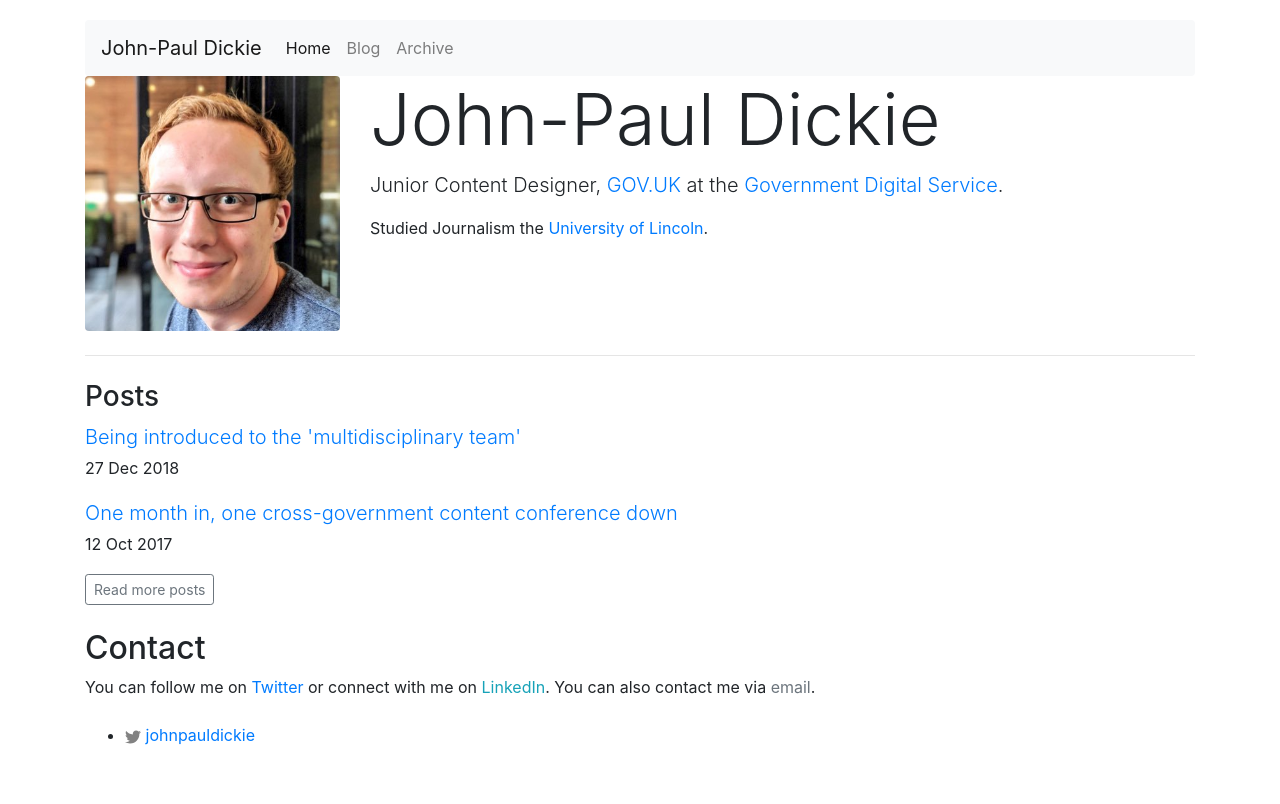
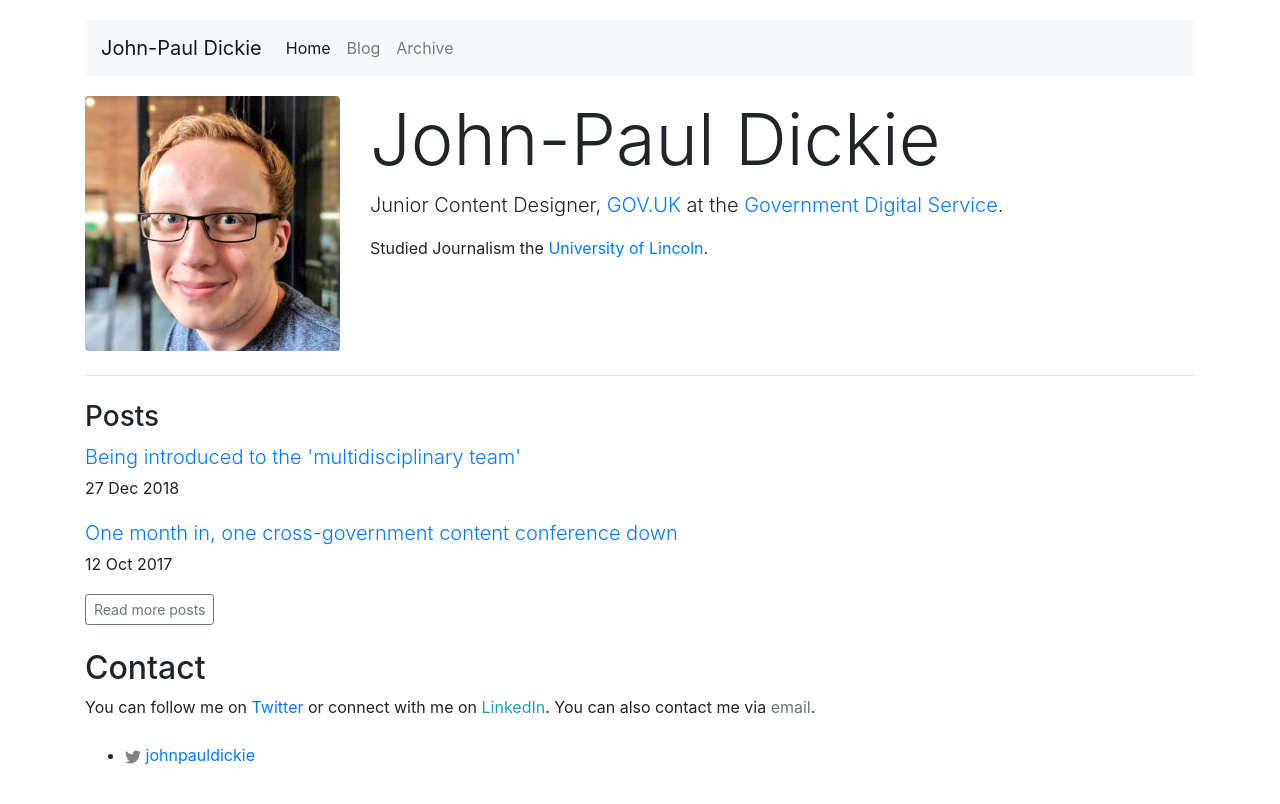
Before and after one commit to johnpauldickie/johnpauldickie.github.io, a Jekyll site: the page built from index.html, in a window 1280 px wide. Shown: the top 804 px of the page. Built offline with Jekyll 4.4.1, drawn with Linux system fonts in a browser that asks for light colours.

Commit message:
'main' style update

```diff
--- a/assets/css/style.css
+++ b/assets/css/style.css
@@ -9,7 +9,7 @@ body {
 		padding: 30px;
 	}
 
-.main {
+main {
 	margin-top: 20px;
 }
 
```
